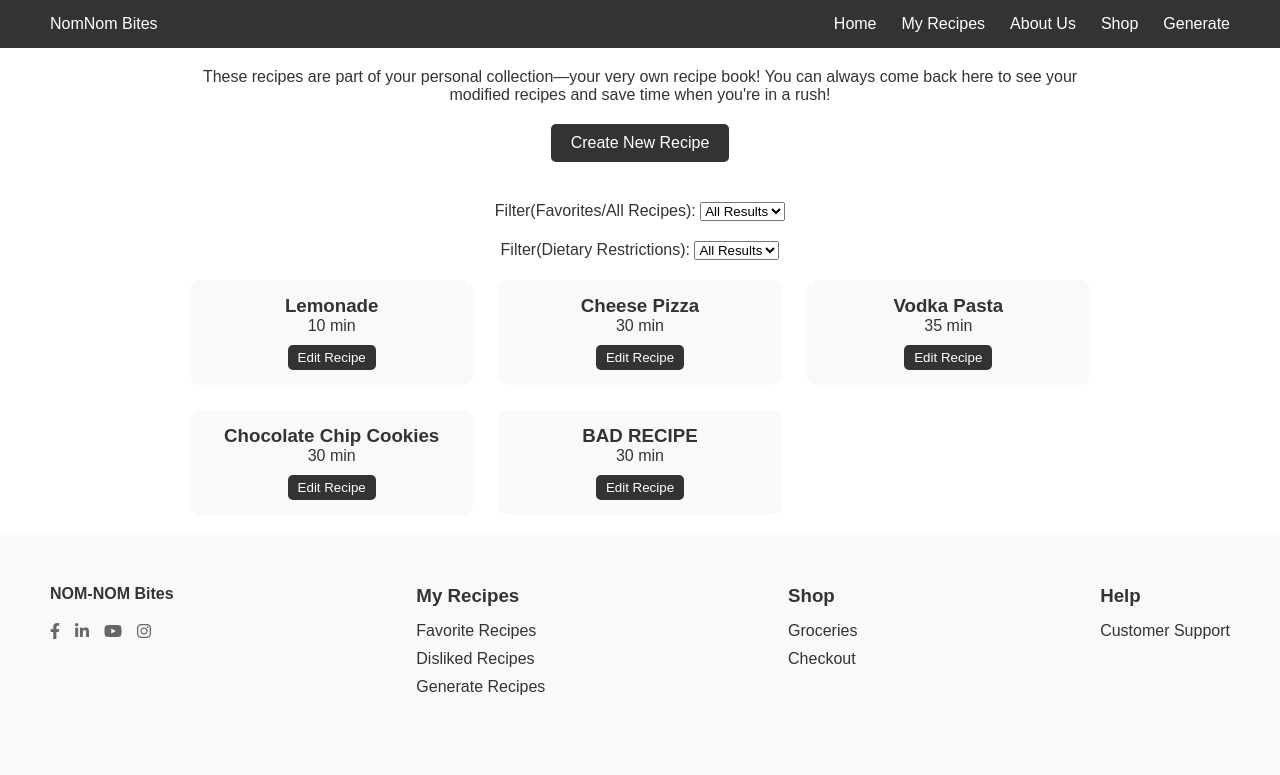
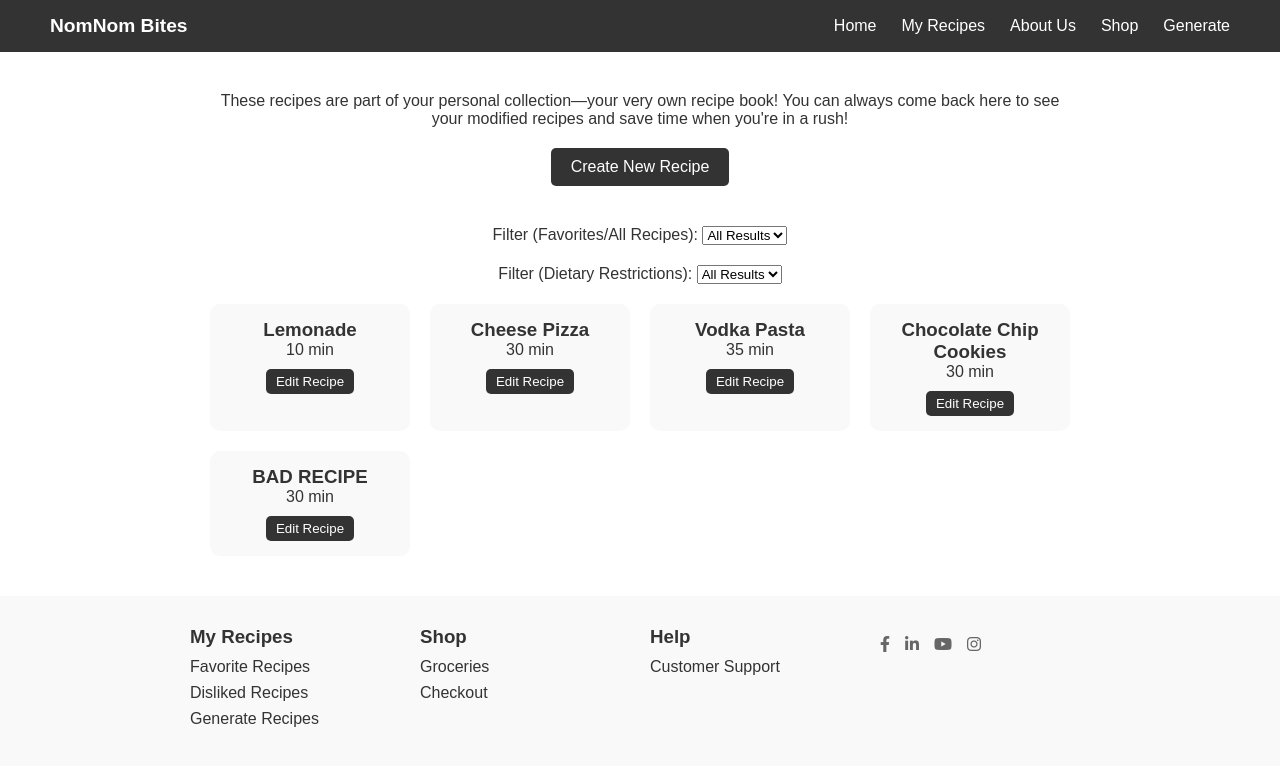
Before and after one commit to sudocanttype/CS-3354.002-Team-5, a Flask app: page /myrecipes in a window 1280 px wide. Shown: the top 775 px of the page. Run offline with Flask 3, Linux system fonts and the light colour scheme.

Commit message:
fixed issues

```diff
--- a/templates/recipes.html
+++ b/templates/recipes.html
@@ -3,27 +3,22 @@
 <head>
     <meta charset="UTF-8">
     <meta name="viewport" content="width=device-width, initial-scale=1.0">
-    <title>My Recipes</title>
+    <title>My Recipes | NomNom Bites</title>
     <style>
+        /* Reset & base styles */
         * {
             margin: 0;
             padding: 0;
-            font-family: Arial, sans-serif;
-        }
-    body {
-            font-family: 'Arial', sans-serif;
-            margin: 0;
-            padding: 0;
             box-sizing: border-box;
-            font-family: Arial, sans-serif;              /* same font as About Us */
+            font-family: Arial, sans-serif;  /* site‑wide font */
         }
 
         body {
-            background-color: #fff;                      /* light base */
-            color: #333;                                 /* primary text colour */
+            background-color: #fff;          /* light base */
+            color: #333;                     /* primary text colour */
         }
 
-        /* ---------- IDENTICAL NAVBAR ---------- */
+        /* IDENTICAL NAVBAR */
         nav {
             display: flex;
             justify-content: space-between;
@@ -32,9 +27,9 @@
             background-color: #333;
             color: #fff;
         }
-    .logo {
-      color: white;
-      font-size: 24px;
+
+        .nav-brand {
+            font-size: 1.2rem;
             font-weight: bold;
         }
 
@@ -48,28 +43,23 @@
             text-decoration: none;
         }
 
-        /* ---------- Page‑specific styles ---------- */
+        /* Page‑specific styles */
         .container {
             max-width: 900px;
-            margin: auto;
-            padding: 20px;
+            margin: 40px auto;
+            padding: 0 20px;
             text-align: center;
         }
 
         .recipes {
             display: grid;
-            grid-template-columns: repeat(auto-fit, minmax(250px, 1fr));
-            gap: 25px;
-    }
-    .recipe-box {
-            background: #333;;
-            color: white;
             grid-template-columns: repeat(auto-fit, minmax(200px, 1fr));
-            gap: 15px;
+            gap: 20px;
+            margin-top: 20px;
         }
 
         .recipe-box {
-            background: #f9f9f9;                         /* light card */
+            background: #f9f9f9;            /* light card */
             color: #333;
             padding: 15px;
             border-radius: 10px;
@@ -77,7 +67,7 @@
         }
 
         .edit-btn {
-            background-color: #333;                      /* dark button */
+            background-color: #333;         /* dark button */
             color: #fff;
             padding: 5px 10px;
             border: none;
@@ -95,7 +85,7 @@
         }
 
         .create-btn {
-            background-color: #333;                      /* dark button */
+            background-color: #333;         /* dark button */
             color: #fff;
             padding: 10px 20px;
             border: none;
@@ -104,30 +94,35 @@
             cursor: pointer;
             font-size: 16px;
         }
+
+        .create-btn:hover {
+            background-color: #555;
+        }
+
+        /* Footer */
         footer {
             background-color: #f9f9f9;
-            padding: 50px 50px;
+            padding: 30px 50px;
+            margin-top: 40px;
         }
 
         .footer-container {
-            max-width: 1200px;
+            max-width: 900px;
             margin: 0 auto;
             display: flex;
             justify-content: space-between;
-        }
-
-        .footer-brand {
-            font-weight: bold;
-            margin-bottom: 20px;
+            flex-wrap: wrap;
+            gap: 20px;
         }
 
         .footer-section {
-            margin-bottom: 20px;
+            flex: 1;
+            min-width: 150px;
         }
 
         .footer-section h3 {
-            margin-bottom: 15px;
-
+            margin-bottom: 10px;
+            color: #333;
         }
 
         .footer-links {
@@ -135,20 +130,18 @@
         }
 
         .footer-links li {
-            margin-bottom: 10px;
-
+            margin-bottom: 8px;
         }
 
         .footer-links a {
             text-decoration: none;
             color: #333;
-
         }
 
         .social-icons {
             display: flex;
             gap: 15px;
-            margin-top: 20px;
+            margin-top: 10px;
         }
 
         .social-icons a {
@@ -158,9 +151,7 @@
     </style>
     <link rel="stylesheet" href="https://cdnjs.cloudflare.com/ajax/libs/font-awesome/6.4.0/css/all.min.css">
 </head>
-
 <body>
-    <section>
     <nav>
         <div class="nav-brand">NomNom Bites</div> <!-- Navigation Bar for page -->
         <div class="nav-links">
@@ -180,7 +171,7 @@
         </a>
 
         <div class="filter">
-                <label for="recipe-filter">Filter(Favorites/All Recipes):</label> <!-- Favorites Filter which corresponds to use case for this module-->
+            <label for="recipe-filter">Filter (Favorites/All Recipes):</label> <!-- Favorites Filter which corresponds to use case for this module-->
             <select id="recipe-filter">
                 <option value="all">All Results</option>
                 <option value="favorites">Favorites</option>
@@ -188,7 +179,7 @@
         </div>
 
         <div class="filter">
-                <label for="recipe-filter2">Filter(Dietary Restrictions):</label> <!-- Dietary Filter which corresponds to use case for this module-->
+            <label for="recipe-filter2">Filter (Dietary Restrictions):</label> <!-- Dietary Filter which corresponds to use case for this module-->
             <select id="recipe-filter2">
                 <option value="all">All Results</option>
                 <option value="nomeat">No Meat</option>
@@ -236,24 +227,14 @@
             </div>
         </div>
     </div>
-    </section>
+
     <footer>
         <div class="footer-container">
             <div class="footer-section">
-                <div class="footer-brand">NOM-NOM Bites</div>
-                <div class="social-icons">
-                    <a href="#"><i class="fab fa-facebook-f"></i></a>
-                    <a href="#"><i class="fab fa-linkedin-in"></i></a>
-                    <a href="#"><i class="fab fa-youtube"></i></a>
-                    <a href="#"><i class="fab fa-instagram"></i></a>
-                </div>
-            </div>
-
-            <div class="footer-section">
                 <h3>My Recipes</h3>
                 <ul class="footer-links">
-                    <li><a href="{{url_for('myrecipes')}}">Favorite Recipes</a></li>
-                    <li><a href="{{url_for('myrecipes')}}">Disliked Recipes</a></li>
+                    <li><a href="{{ url_for('myrecipes') }}">Favorite Recipes</a></li>
+                    <li><a href="{{ url_for('myrecipes') }}">Disliked Recipes</a></li>
                     <li><a href="{{ url_for('generate') }}">Generate Recipes</a></li>
                 </ul>
             </div>
@@ -272,9 +253,16 @@
                     <li><a href="#">Customer Support</a></li>
                 </ul>
             </div>
+
+            <div class="footer-section social-icons">
+                <a href="#"><i class="fab fa-facebook-f"></i></a>
+                <a href="#"><i class="fab fa-linkedin-in"></i></a>
+                <a href="#"><i class="fab fa-youtube"></i></a>
+                <a href="#"><i class="fab fa-instagram"></i></a>
+            </div>
         </div>
     </footer>
-</body>
 
     <!-- DB Access Psuedocode: The recipes will be generated using a post endpoint that return a block of json. The json will refer to the individual divs initating a generation process returning the recipes from the database. -->
+</body>
 </html>
```
Lines whose indentation alone changed are shown as unchanged.
